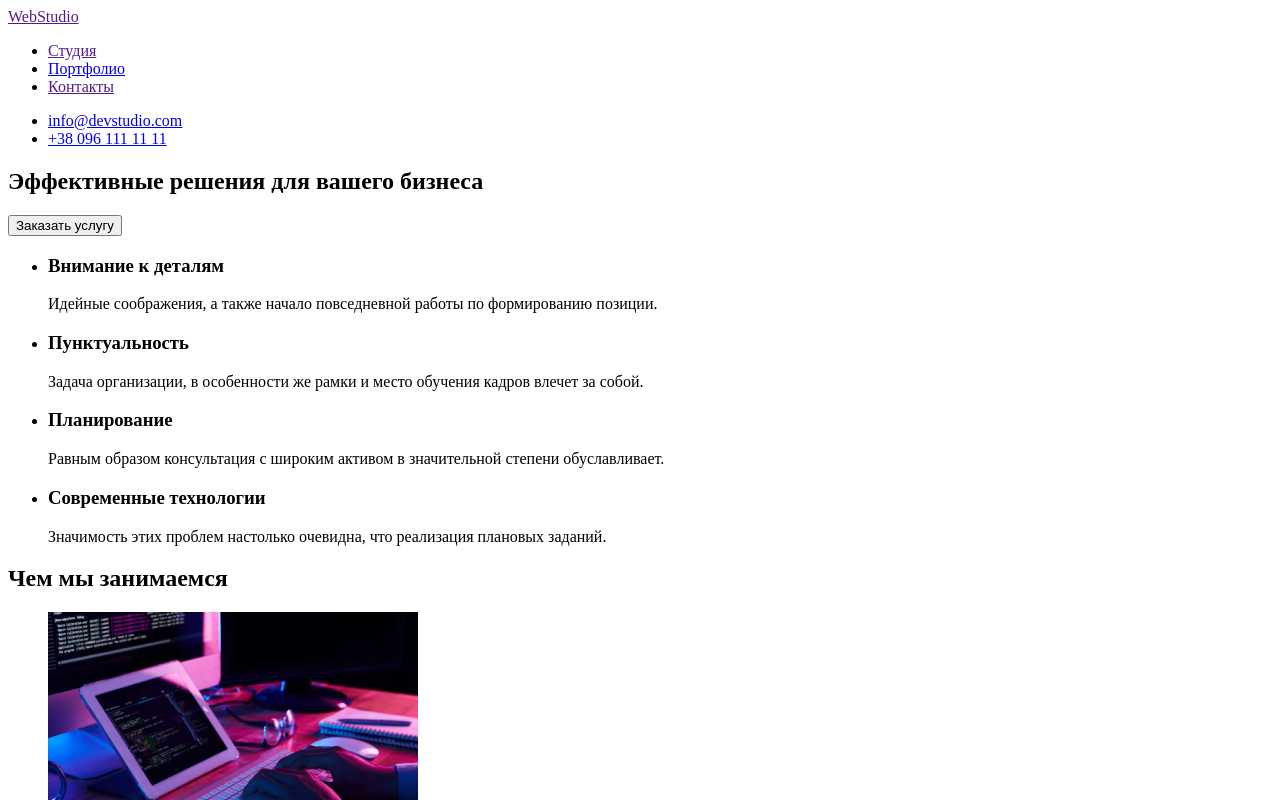
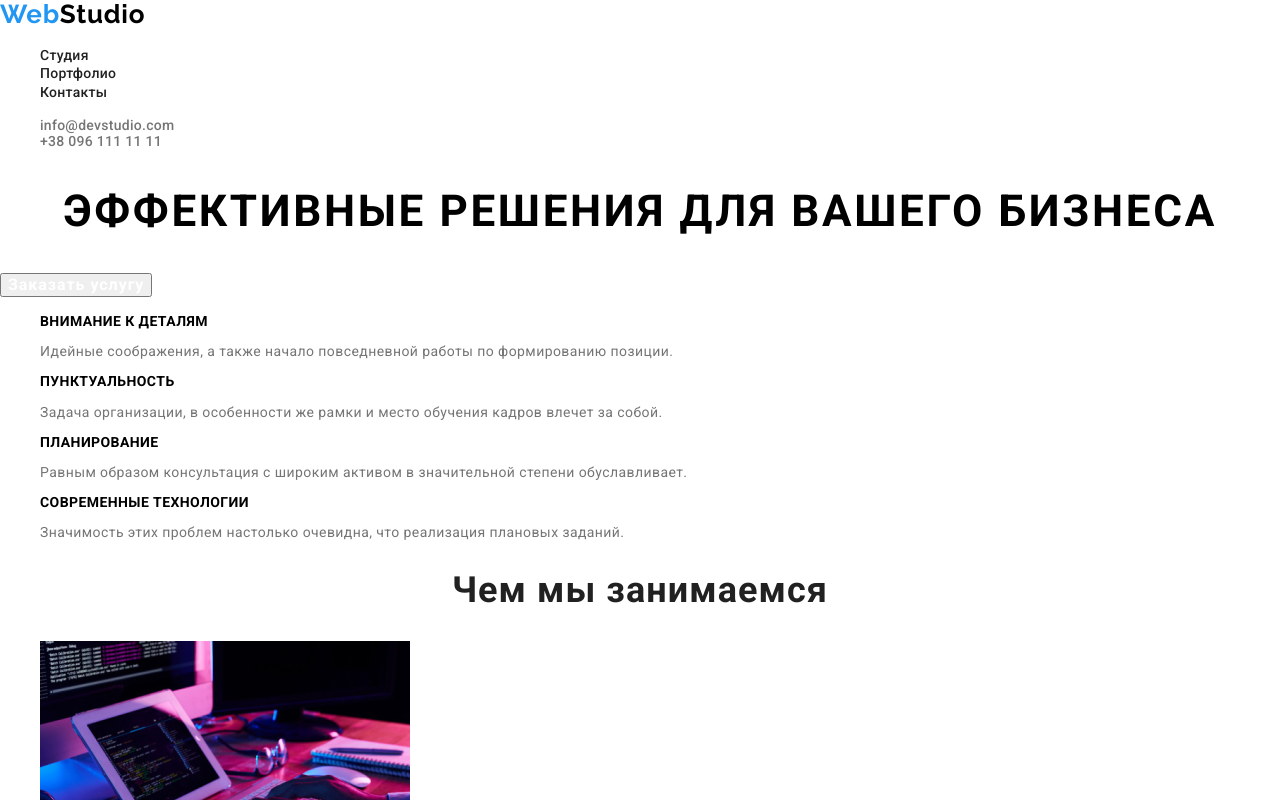
Before and after one commit to lidanko12/goit-markup-hw-02, a plain HTML site: page index.html in a window 1280 px wide. Both pictures are taken after a click on the button "Заказать услугу". Shown: the top 800 px of the page. Drawn offline with nearby package versions, Linux system fonts and the light colour scheme.

Commit message:
студия офрмлена

```diff
--- a/css/styles.css
+++ b/css/styles.css
@@ -0,0 +1,167 @@
+:root {
+  --main-font: 'Roboto', sans-serif;
+  --secondary-font: 'Raleway', sans-serif;
+}
+
+body {
+  font-family: var(--main-font);
+  font-weight: 400;
+}
+
+.link {
+  text-decoration: none;
+}
+
+.list {
+  list-style: none;
+}
+
+.address {
+  font-style: normal;
+}
+/*===========COMPONENT==========*/
+.logo {
+  font-family: var(--secondary-font);
+  font-weight: 700;
+  font-size: 26px;
+  line-height: 1, 19;
+  letter-spacing: 0.03em;
+}
+.web {
+  color: #2196f3;
+}
+
+.logo-light-theme {
+  color: #000000;
+}
+
+.logo-dark-theme {
+  color: #fff;
+}
+
+.modal-btn {
+  font-weight: 700;
+  font-size: 16px;
+  line-height: 1, 9;
+  display: flex;
+  align-items: center;
+  text-align: center;
+  letter-spacing: 0.06em;
+  cursor: pointer;
+
+  /*color: #ffffff;*/
+}
+.modal-btn:hover,
+.modal-btn:focus {
+  color: #fff;
+}
+.title {
+  font-weight: 700;
+  font-size: 36px;
+  line-height: 1, 17;
+  text-align: center;
+  letter-spacing: 0.03em;
+  color: #212121;
+}
+/*===========END COMPONENT==========*/
+
+/*===========HEADER==========*/
+.navigation-link {
+  font-weight: 500;
+  font-size: 14px;
+  line-height: 1, 14;
+  letter-spacing: 0.02em;
+  color: #212121;
+}
+.navigation-link:hover,
+.navigation-link:focus {
+  color: #2196f3;
+}
+
+.tel-link {
+  font-weight: 500;
+  font-size: 14px;
+  line-height: 1, 14;
+  letter-spacing: 0.02em;
+  color: #757575;
+}
+.tel-link:hover,
+.tel-link:focus {
+  color: #2196f3;
+}
+/*===========END HEADER=========*/
+
+/*===========HERO==========*/
+.hero-title {
+  font-weight: 900;
+  font-size: 44px;
+  line-height: 1, 36;
+  text-align: center;
+  letter-spacing: 0.06em;
+  text-transform: uppercase;
+
+  /*color: #ffffff;*/
+}
+
+/*===========FEATURES==========*/
+.features-list {
+  font-weight: 700;
+  font-size: 14px;
+  line-height: 1, 14;
+  letter-spacing: 0.03em;
+  text-transform: uppercase;
+  /*color: #212121;*/
+}
+
+.description {
+  font-weight: 400;
+  font-size: 14px;
+  line-height: 1, 7;
+  letter-spacing: 0.03em;
+  color: #757575;
+}
+/*===========END FEATURES==========*/
+
+/*===========FEATURES==========*/
+
+/*===========END FEATURES==========*/
+
+/*===========OUR TEAM==========*/
+.team_member {
+  font-weight: 500;
+  font-size: 16px;
+  line-height: 1, 19;
+  text-align: center;
+  letter-spacing: 0.03em;
+  color: #212121;
+}
+.member-discription {
+  font-weight: normal;
+  font-size: 16px;
+  line-height: 1, 19;
+  letter-spacing: 0.03em;
+  color: #757575;
+}
+/*===========END OUR TEAM==========*/
+
+/*===========FOOTER==========*/
+.contact-list-link {
+  font-weight: 400;
+  font-size: 14px;
+  line-height: 1, 7;
+  letter-spacing: 0.03em;
+
+  /*color: #FFFFFF;*/
+}
+.contact-list-item {
+  font-weight: 400;
+  font-size: 14px;
+  line-height: 1, 7;
+  letter-spacing: 0.03em;
+  /* color: #ffffff99;*/
+}
+.contact-list-link:hover,
+.contact-list-link:hover {
+  color: #2196f3;
+}
+/*=========== END FOOTER==========*/
--- a/index.html
+++ b/index.html
@@ -5,64 +5,71 @@
     <meta http-equiv="X-UA-Compatible" content="IE=edge">
     <meta name="viewport" content="width=device-width, initial-scale=1.0">
     <title>WebStudio</title>
+    <link rel="preconnect" href="https://fonts.gstatic.com">
+    <link href="https://fonts.googleapis.com/css2?family=Raleway:wght@700&family=Roboto:wght@400;500;700&display=swap"
+        rel="stylesheet">
+    <link rel="stylesheet" href="https://cdnjs.cloudflare.com/ajax/libs/modern-normalize/0.2.0/modern-normalize.min.css"
+        integrity="sha512-sqIVMkf5f8XGYI/UZYGs7wODxlUeoj9JknataPfUwtvrSKWMHrMXGZ7Evb6nabFYJQG15vFFyALe6r0nWCD1Ug=="
+        crossorigin="anonymous" />
+    <link rel="stylesheet" href="./css/styles.css">
 </head>
 <body>
-<header>
-    <nav>
-        <a href="" lang="en">WebStudio</a>
-        <ul>
-            <li>
-                <a href="">Студия</a>
+<header class="header">
+    <nav class="navigation">
+        <a class="logo logo-light-theme link" href="" lang="en"> <span class="web">Web</span>Studio</a>
+        <ul class="navigation-list list">
+            <li class="navigation-item">
+                <a class="navigation-link link" href="./index.html">Студия</a>
             </li>
-            <li>
-                <a href="./portfolio.html">Портфолио</a>
+            <li class="navigation-item"></li>
+                <a class="navigation-link link" href="./portfolio.html">Портфолио</a>
             </li>
-            <li>
-                <a href="">Контакты</a>
+            <li class="navigation-item"></li>
+                <a class="navigation-link link href=">Контакты</a>
             </li>
         </ul>
     </nav>
-        <ul>
+        <ul class="navigation-link list">
             <li>
-        <a href="mailto:info@devstudio.com" lang="en">info@devstudio.com</a>
+        <a class="tel-link link" href="mailto:info@devstudio.com" lang="en">info@devstudio.com</a>
             </li>
             <li>
-         <a href="tel:+380961111111">+38 096 111 11 11</a>
+         <a class="tel-link link" href="tel:+380961111111">+38 096 111 11 11</a>
             </li>
         </ul>
 </header>
 <main>
 <!--Hero-->
-<section>
-    <h1>Эффективные решения для вашего бизнеса</h1>
-    <button type="button">Заказать услугу</button>
+<section class="hero">
+    <h1 class="hero-title">Эффективные решения для вашего бизнеса</h1>
+    <button class="modal-btn" type="button">Заказать услугу</button>
 </section>
 <!--Features-->
-<section>
-    <h2 hidden>Особенности </h2>
-    <ul>
+<section class="features">
+    <h2 class="title" hidden>Особенности </h2>
+    <ul class="banefits-list list">
         <li>
-            <h3>Внимание к деталям</h3>
-            <p>Идейные соображения, а также начало повседневной работы по формированию позиции.</p>
+            <h3 class="features-list">Внимание к деталям</h3>
+            <p class="description">Идейные соображения, а также начало повседневной работы по формированию позиции.</p>
         </li>
         <li>
-            <h3>Пунктуальность</h3>
-            <p>Задача организации, в особенности же рамки и место обучения кадров влечет за собой.</p>
+            <h3 class="features-list">Пунктуальность</h3>
+            <p class="description">Задача организации, в особенности же рамки и место обучения кадров влечет за собой.</p>
         </li>
         <li>
-            <h3>Планирование</h3>
-            <p>Равным образом консультация с широким активом в значительной степени обуславливает.</p>
+            <h3 class="features-list">Планирование</h3>
+            <p class="description">Равным образом консультация с широким активом в значительной степени обуславливает.</p>
         </li>
         <li>
-            <h3>Современные технологии</h3>
-            <p>Значимость этих проблем настолько очевидна, что реализация плановых заданий.</p>
+            <h3 class="features-list">Современные технологии</h3>
+            <p class="description">Значимость этих проблем настолько очевидна, что реализация плановых заданий.</p>
         </li>
     </ul>
 </section>
 <!--what are we doing-->
-<section>
-    <h2>Чем мы занимаемся</h2>
-    <ul>
+<section class="doing">
+    <h2 class="title">Чем мы занимаемся</h2>
+    <ul class="doing-list list">
         <li>
             <img src="./images/doing/box1.jpg" width="370" height="294" alt="Человек печатает на планшете" >
         </li>
@@ -75,43 +82,43 @@
     </ul>
 </section>
 <!--Our team-->
-<section>
-    <h2>Наша команда</h2>
-    <ul>
+<section class="team">
+    <h2 class="title">Наша команда</h2>
+    <ul class="team-list list">
         <li>
             <img src="./images/team/ihor.jpg" width="270" height="260" alt="Мужчина в очках">
-                <h3>Игорь Демьяненко</h3>
-                    <p lang="en">Product Designer</p>
+                <h3 class="team-member">Игорь Демьяненко</h3>
+                    <p class="member-discription" lang="en">Product Designer</p>
         </li>
         <li>
             <img src="./images/team/olga.jpg" width="270" height="260" alt="Женщина в очках">
-                <h3>Ольга Репина</h3>
-                    <p lang="en">Frontend Developer</p>
+                <h3 class="team-member">Ольга Репина</h3>
+                    <p class="member-discription" lang="en">Frontend Developer</p>
         </li>
         <li>
             <img src="./images/team/nikolay.jpg" width="270" height="260" alt="Мужчина в белой рубашке">
-                <h3>Николай Тарасов</h3>
-                    <p lang="en">Marketing</p>
+                <h3 class="team-member">Николай Тарасов</h3>
+                    <p class="member-discription" lang="en">Marketing</p>
         </li>
         <li>
             <img src="./images/team/mikhail.jpg" width="270" height="260" alt="Мужчина в чорной футболке и очках">
-                <h3>Михаил Ермаков</h3>
-                    <p lang="en">UI Designer</p>
+                <h3 class="team-member">Михаил Ермаков</h3>
+                    <p class="member-discription" lang="en">UI Designer</p>
         </li>
     </ul>
 </section>
 </main>
-<footer>
-    <a href="" lang="en">WebStudio</a>
-    <address>
-    <ul>
+<footer class="footer">
+    <a class="logo logo-light-theme link" href="" lang="en"> <span class="web">Web</span>Studio</a>
+    <address class="address">
+    <ul class="contact-list list">
+        <li class=" contact-list-item">
+            <a class="contact-list-link link href="https://goo.gl/maps/p48vAZZy5zVXsnr66" target="_blank" rel="noopener noreferrer">г. Киев, пр-т Леси Украинки, 26 </a>
+        </li>
+        <li class=" contact-list-item">
+            <a class="contact-list-link link href="mailto:info@example.com">info@example.com</a></li>
         <li>
-            <a href="https://goo.gl/maps/p48vAZZy5zVXsnr66" target="_blank" rel="noopener noreferrer">г. Киев, пр-т Леси Украинки, 26 </a>
-        </li>
-        <li>
-            <a href="mailto:info@example.com">info@example.com</a></li>
-        <li>
-            <a href="tel:+380991111111">+38 099 111 11 11</a></li>
+            <a class="contact-list-link link href="tel:+380991111111">+38 099 111 11 11</a></li>
     </ul>
     </address>
 </footer>
```
Also changed, not shown: portfolio.html (+33 -26 lines).
